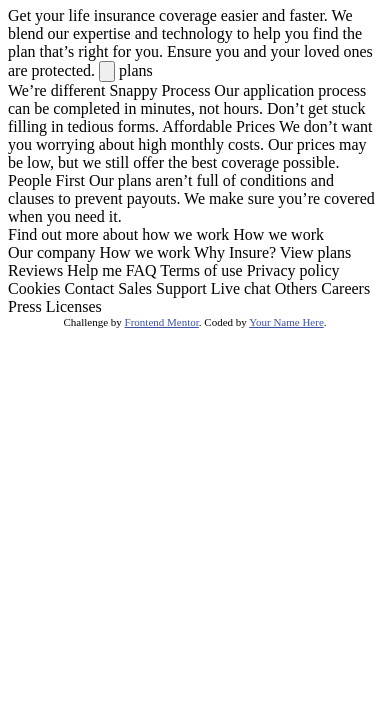
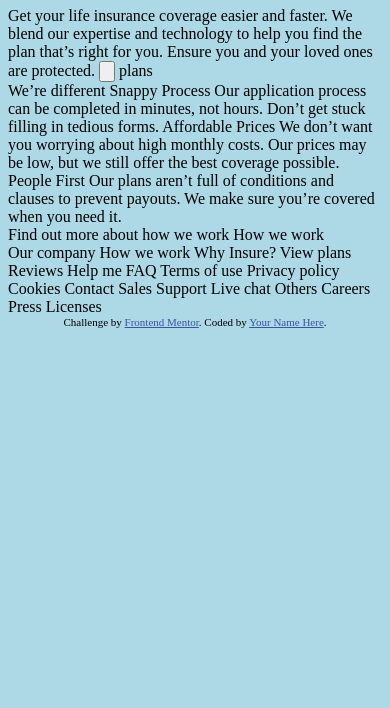
Before and after one commit to twaaxe/challenge, a plain HTML site: page index.html in a window 390 px wide. Shown: the part 136-844 px from the top of the page. Drawn offline with Linux system fonts and the light colour scheme.

Commit message:
Add files via upload

```diff
--- /dev/null
+++ b/css/challenge.css
@@ -0,0 +1,5 @@
+@media (max-width: 600px) {
+    body {
+      background-color: lightblue;
+    }
+  }
--- a/index.html
+++ b/index.html
@@ -3,8 +3,7 @@
 <head>
   <meta charset="UTF-8">
   <meta name="viewport" content="width=device-width, initial-scale=1.0"> <!-- displays site properly based on user's device -->
-
-  <link rel="icon" type="image/png" sizes="32x32" href="./images/favicon-32x32.png">
+  <link rel="stylesheet" href="css/challenge.css">
 
   <title>Frontend Mentor | Insure landing page</title>
 
```
